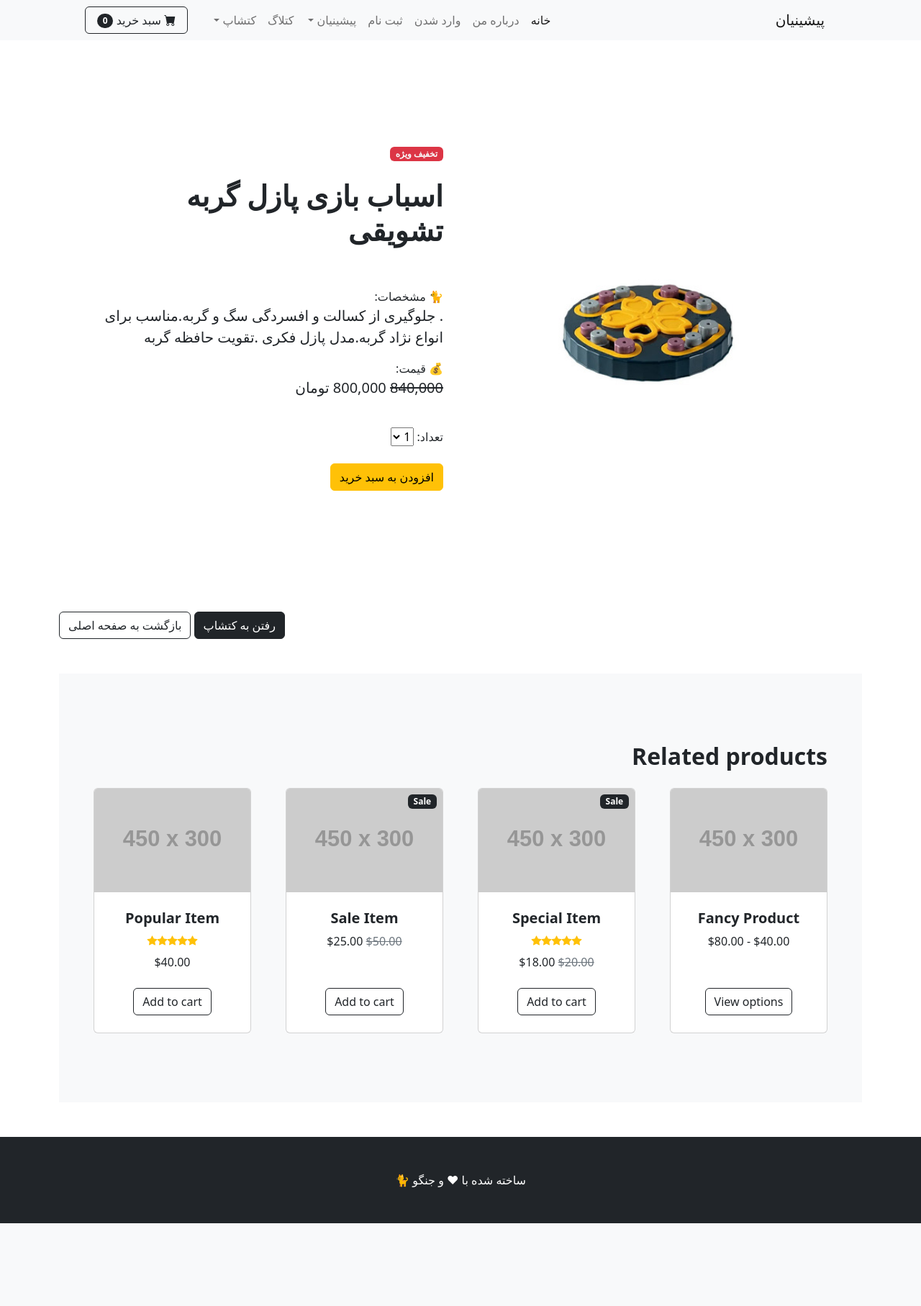
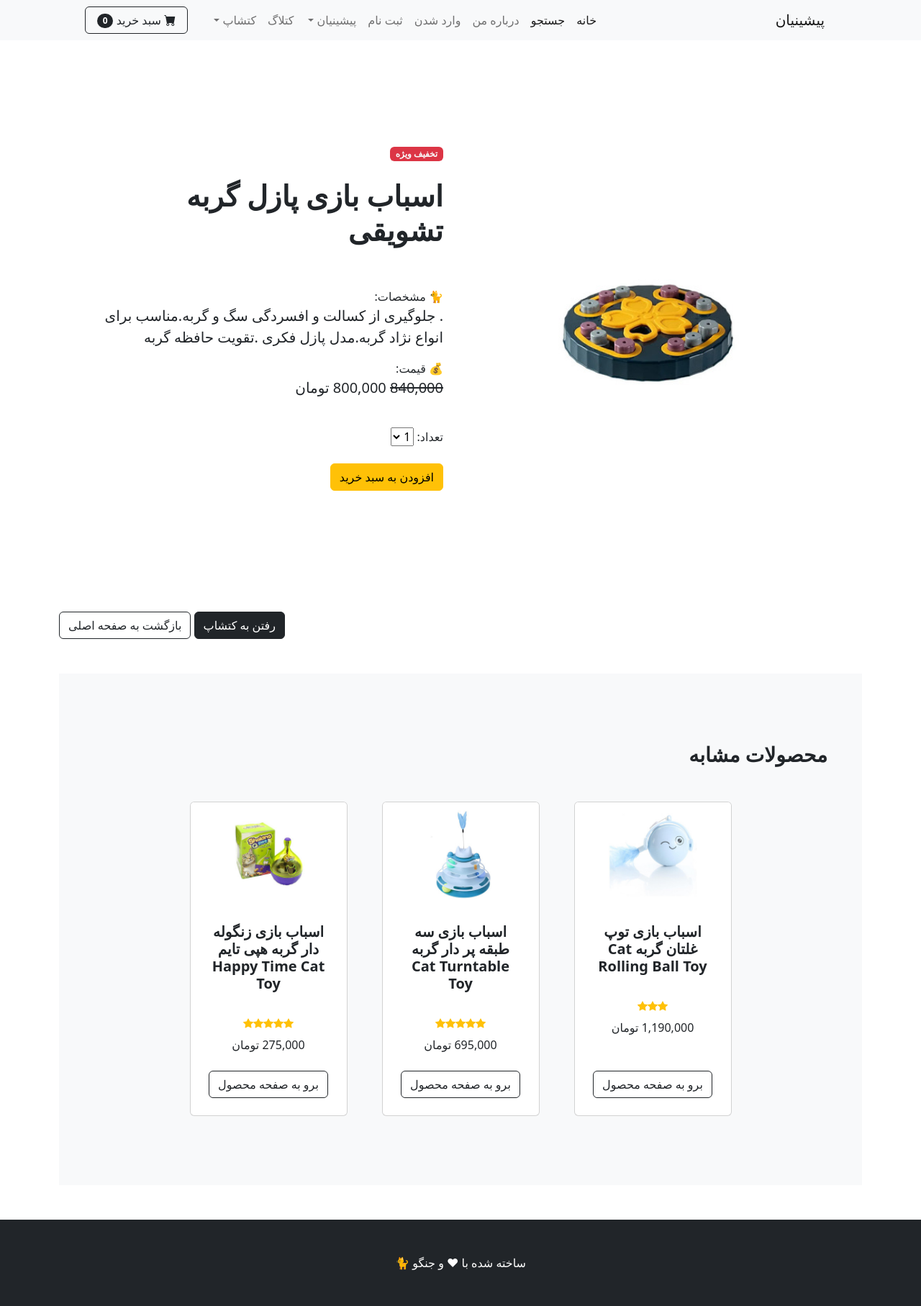
Before and after one commit to dragonfly-hub/catproject, a Django app: page /catshop/product/1 in a window 1280 px wide. Shown: the whole page at 72% size. Before the commit the page ends 1700 px from the top, so only its background shows below. Run offline with Django 5.2, Linux system fonts and the light colour scheme; data comes from the database, SQL or seed files in the repository; both versions use the stored data as it was after the commit; grey boxes labelled with a size stand in for pictures from a placeholder-image service; some libraries are stand-ins or nearby versions.

Commit message:
related products in product.html added

```diff
--- a/cart/templates/cart_detail.html
+++ b/cart/templates/cart_detail.html
@@ -71,8 +71,9 @@
 <center>
 <h3 class="container">
     سبد خرید شما خالیست &#129402;
-</h3>
-<br><br><br>
+</h3><br><br><br>
+<div class="container"><a class="btn btn-outline-warning" href="{% url 'catshop_home' %}"><strong>+</strong> افزودن به سبد</a>
+<br><br><br><br>
 </center>
 {% endif %}
 {% endblock %}
--- a/catshop/templates/catshop_category.html
+++ b/catshop/templates/catshop_category.html
@@ -9,7 +9,7 @@
         <header class="text-bg-dark p-5">
             <div class="container px-4 px-lg-5 my-5">
                 <div class="text-center text-white">
-                    <h1 class="display-4 fw-bolder"> {{ category }} ها </h1>
+                    <h1 class="display-4 fw-bolder"> {{ category }}  </h1>
                     <p class="lead fw-normal text-white-50 mb-0"> هر چیزی که گربه خونگیت لازم داره رو اینجا بخر!  </p>
                 </div>
             </div>
--- a/catshop/templates/product.html
+++ b/catshop/templates/product.html
@@ -49,109 +49,75 @@
             </div>
         </section>
 
+
+
         <!-- Related items section-->
         <section class="py-5 bg-light">
             <div class="container px-4 px-lg-5 mt-5">
-                <h2 class="fw-bolder mb-4">Related products</h2>
+                <h3 class="fw-bolder mb-4"> محصولات مشابه </h3><br>
                 <div class="row gx-4 gx-lg-5 row-cols-2 row-cols-md-3 row-cols-xl-4 justify-content-center">
+                    {% if related_products %}
+                    {% for item in related_products %}
+                    {% if item.is_sale %}
                     <div class="col mb-5">
                         <div class="card h-100">
+                            <!-- Sale badge-->
+                            <div class="badge bg-danger text-white position-absolute" style="top: 0.5rem; right: 0.5rem">تخفیف ویژه</div>
                             <!-- Product image-->
-                            <img class="card-img-top" src="https://dummyimage.com/450x300/dee2e6/6c757d.jpg" alt="..." />
+                            <img class="card-img-top" src="{{ item.picture.url }}" alt="..." />
                             <!-- Product details-->
                             <div class="card-body p-4">
                                 <div class="text-center">
                                     <!-- Product name-->
-                                    <h5 class="fw-bolder">Fancy Product</h5>
+                                    <h5 class="fw-bolder">{{ item.name }}</h5><br>
                                     <!-- Product price-->
-                                    $40.00 - $80.00
+                                    <div class="d-flex justify-content-center small text-warning mb-2">
+                                        {% with ''|center:item.star as range %}<!-- ما میایم یه رشته به طول اون ایتم.استار هست ایجاد میکنیم و یک رنجی درست میکنیم که بیاد روش حرکت کنه و این کار رو تکرار کنه چون روی اینت نمیتونیم حلقه بنویسیم و روش حرکت کنیم ه-->
+                                        {% for _ in range %}
+                                        <div class="bi-star-fill"></div>
+                                        {% endfor %}
+                                        {% endwith %}
+                                    </div>
+                                    <strike>{{ item.price | intcomma }} تومان<br></strike>
+                                    {{ item.sale_price | intcomma }} تومان
                                 </div>
                             </div>
                             <!-- Product actions-->
                             <div class="card-footer p-4 pt-0 border-top-0 bg-transparent">
-                                <div class="text-center"><a class="btn btn-outline-dark mt-auto" href="#">View options</a></div>
+                                <div class="text-center"><a class="btn btn-outline-dark mt-auto" href="{% url 'product' item.id %}">برو به صفحه محصول</a></div>
                             </div>
                         </div>
                     </div>
+                    {% else %}
                     <div class="col mb-5">
                         <div class="card h-100">
-                            <!-- Sale badge-->
-                            <div class="badge bg-dark text-white position-absolute" style="top: 0.5rem; right: 0.5rem">Sale</div>
                             <!-- Product image-->
-                            <img class="card-img-top" src="https://dummyimage.com/450x300/dee2e6/6c757d.jpg" alt="..." />
+                            <img class="card-img-top" src="{{ item.picture.url }}" alt="..." />
                             <!-- Product details-->
                             <div class="card-body p-4">
                                 <div class="text-center">
                                     <!-- Product name-->
-                                    <h5 class="fw-bolder">Special Item</h5>
-                                    <!-- Product reviews-->
+                                    <h5 class="fw-bolder">{{ item.name }}</h5><br>
+                                    <!-- Product price-->
                                     <div class="d-flex justify-content-center small text-warning mb-2">
+                                        {% with ''|center:item.star as range %}<!-- ما میایم به طول اون ایتم.استار یک رنجی درست میکنیم که بیاد و این کار رو تکرار کنه-->
+                                        {% for _ in range %}
                                         <div class="bi-star-fill"></div>
-                                        <div class="bi-star-fill"></div>
-                                        <div class="bi-star-fill"></div>
-                                        <div class="bi-star-fill"></div>
-                                        <div class="bi-star-fill"></div>
+                                        {% endfor %}
+                                        {% endwith %}
                                     </div>
-                                    <!-- Product price-->
-                                    <span class="text-muted text-decoration-line-through">$20.00</span>
-                                    $18.00
+                                    {{ item.price | intcomma }} تومان
                                 </div>
                             </div>
                             <!-- Product actions-->
                             <div class="card-footer p-4 pt-0 border-top-0 bg-transparent">
-                                <div class="text-center"><a class="btn btn-outline-dark mt-auto" href="#">Add to cart</a></div>
+                                <div class="text-center"><a class="btn btn-outline-dark mt-auto" href="{% url 'product' item.id %}">برو به صفحه محصول</a></div>
                             </div>
                         </div>
                     </div>
-                    <div class="col mb-5">
-                        <div class="card h-100">
-                            <!-- Sale badge-->
-                            <div class="badge bg-dark text-white position-absolute" style="top: 0.5rem; right: 0.5rem">Sale</div>
-                            <!-- Product image-->
-                            <img class="card-img-top" src="https://dummyimage.com/450x300/dee2e6/6c757d.jpg" alt="..." />
-                            <!-- Product details-->
-                            <div class="card-body p-4">
-                                <div class="text-center">
-                                    <!-- Product name-->
-                                    <h5 class="fw-bolder">Sale Item</h5>
-                                    <!-- Product price-->
-                                    <span class="text-muted text-decoration-line-through">$50.00</span>
-                                    $25.00
-                                </div>
-                            </div>
-                            <!-- Product actions-->
-                            <div class="card-footer p-4 pt-0 border-top-0 bg-transparent">
-                                <div class="text-center"><a class="btn btn-outline-dark mt-auto" href="#">Add to cart</a></div>
-                            </div>
-                        </div>
-                    </div>
-                    <div class="col mb-5">
-                        <div class="card h-100">
-                            <!-- Product image-->
-                            <img class="card-img-top" src="https://dummyimage.com/450x300/dee2e6/6c757d.jpg" alt="..." />
-                            <!-- Product details-->
-                            <div class="card-body p-4">
-                                <div class="text-center">
-                                    <!-- Product name-->
-                                    <h5 class="fw-bolder">Popular Item</h5>
-                                    <!-- Product reviews-->
-                                    <div class="d-flex justify-content-center small text-warning mb-2">
-                                        <div class="bi-star-fill"></div>
-                                        <div class="bi-star-fill"></div>
-                                        <div class="bi-star-fill"></div>
-                                        <div class="bi-star-fill"></div>
-                                        <div class="bi-star-fill"></div>
-                                    </div>
-                                    <!-- Product price-->
-                                    $40.00
-                                </div>
-                            </div>
-                            <!-- Product actions-->
-                            <div class="card-footer p-4 pt-0 border-top-0 bg-transparent">
-                                <div class="text-center"><a class="btn btn-outline-dark mt-auto" href="#">Add to cart</a></div>
-                            </div>
-                        </div>
-                    </div>
+                    {% endif %}
+                    {% endfor %}
+                    {% endif %}
                 </div>
             </div>
         </section>
--- a/catshop/urls.py
+++ b/catshop/urls.py
@@ -5,4 +5,5 @@ urlpatterns = [
     path('', views.catshop_home, name='catshop_home'),
     path('product/<int:pk>', views.product, name='product'),
     path('category/<str:cat>', views.category, name='category'),
+    path('category/', views.category_summary, name='category_summary'),
 ]
--- a/catshop/views.py
+++ b/catshop/views.py
@@ -2,6 +2,7 @@ from django.shortcuts import redirect, render
 from .models import Product,Category
 from django.contrib import messages
 from cart.forms import CartAddProductForm
+import random
 
 
 def catshop_home(request):
@@ -12,7 +13,13 @@ def catshop_home(request):
 def product(request,pk):
     product = Product.objects.get(id=pk)
     cart_add_product_form = CartAddProductForm()
-    return render(request , 'product.html',{'product':product, 'cart_add_product_form':cart_add_product_form})
+    related_products_category = product.category
+     # انتخاب محصولات مرتبط در همان دسته‌بندی و حذف محصول اصلی از لیست
+    related_products = Product.objects.filter(category=related_products_category).exclude(id=product.id)
+     # انتخاب تصادفی چهار محصول مرتبط
+    related_products = random.sample(list(related_products), min(4, len(related_products)))
+
+    return render(request , 'product.html',{'product':product, 'cart_add_product_form':cart_add_product_form,'related_products':related_products})
 
 
 def category(request,cat):
@@ -25,3 +32,8 @@ def category(request,cat):
     except:
         messages.success(request,("دسته بندی وجود ندارد"))
         return redirect("catshop_home")
+
+
+def category_summary(request):
+    all_cat = Category.objects.all()
+    return render(request , 'category_summary.html',{'category':all_cat})
--- a/pishi/templates/cat.html
+++ b/pishi/templates/cat.html
@@ -48,7 +48,7 @@
 
         <section class="py-5 bg-light">
             <div class="container px-4 px-lg-5 mt-5">
-                <h3 class="fw-bolder mb-4">مکمل های مناسب برای پیشیِ "{{ cat.name }}":</h3><br><br>
+                <h3 class="fw mb-4">مکمل های مناسب برای پیشیِ "{{ cat.name }}" :</h3><br><br>
                 <div class="row gx-4 gx-lg-5 row-cols-2 row-cols-md-3 row-cols-xl-4 justify-content-center">
                     {% for product in related_products %}
                     {% if product.is_sale %}
@@ -110,6 +110,7 @@
                     </div>
                     {% endif %}
                     {% endfor %}
+                    <a href="{% url 'cat_related_products' cat.id %}" class="btn btn-outline-secondary">مشاهده مکمل های بیشتر</a>
                 </div>
             </div>
         </section>
--- a/pishi/templates/navbar.html
+++ b/pishi/templates/navbar.html
@@ -6,6 +6,7 @@
         <div class="collapse navbar-collapse" id="navbarSupportedContent">
             <ul class="navbar-nav me-auto mb-2 mb-lg-0 ms-lg-4">
                 <li class="nav-item"><a class="nav-link active" aria-current="page" href="{% url 'home' %}">خانه</a></li>
+                <li class="nav-item"><a class="nav-link active" aria-current="page" href="{% url 'search' %}">جستجو</a></li>
                 <li class="nav-item"><a class="nav-link" href="{% url 'about' %}">درباره من</a></li>
 
 
@@ -30,8 +31,9 @@
                     <ul class="dropdown-menu" aria-labelledby="navbarDropdown">
                         <li><a class="dropdown-item" href="{% url 'catshop_home' %}">همه محصولات</a></li>
                         <li><hr class="dropdown-divider" /></li>
+                        <li><a class="dropdown-item" href="{% url 'category_summary'  %}">دسته بندی ها </a></li>
                         <li><a class="dropdown-item" href="{% url 'category' 'اسباب-بازی' %}">اسباب بازی ها</a></li>
-                        <li><a class="dropdown-item" href="#!">New Arrivals</a></li>
+
                     </ul>
                 </li>
             </ul>
--- a/pishi/urls.py
+++ b/pishi/urls.py
@@ -6,11 +6,12 @@ urlpatterns = [
     path('about/', views.about, name='about'),
     path('login/', views.login_user , name='login'),
     path('input-email/', views.input_email_for_login , name='input_email_for_login'),
-    path('logout/', views.logout_user , name='logout'),
     path('login-email/', views.Login_User_Email.as_view() , name='login_email'),
     path('logout/', views.logout_user , name='logout'),
     path('signup/', views.signup_user , name='signup'),
     path('cat/<int:pk>', views.cat , name='cat'),
     path('cat-category/<str:cat>', views.cat_category , name='cat_category'),
     path('cat-category/', views.cat_categorys , name='cat_categorys'),
+    path('cat-related-products/<int:pk>/', views.cat_related_products , name='cat_related_products'),
+    path('search/', views.search , name='search'),
 ]
```
Also changed, not shown: catshop/templates/category_summary.html (added, +28 -0 lines), pishi/templates/cat_related_products.html (added, +80 -0 lines), pishi/templates/search.html (added, +130 -0 lines), pishi/views.py (+25 -2 lines), db.sqlite3, pishi/static/image/photo_2024-11-08_15-08-22 (2).jpg (added).
